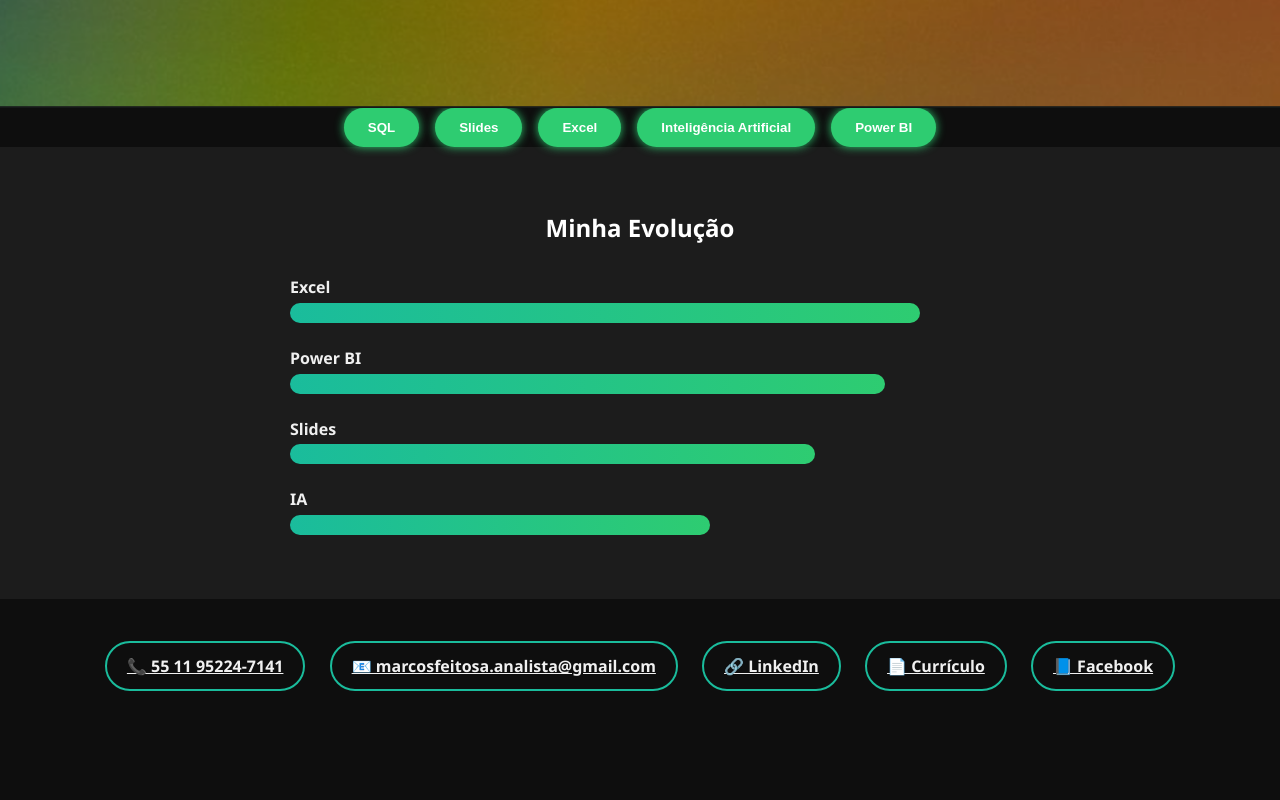
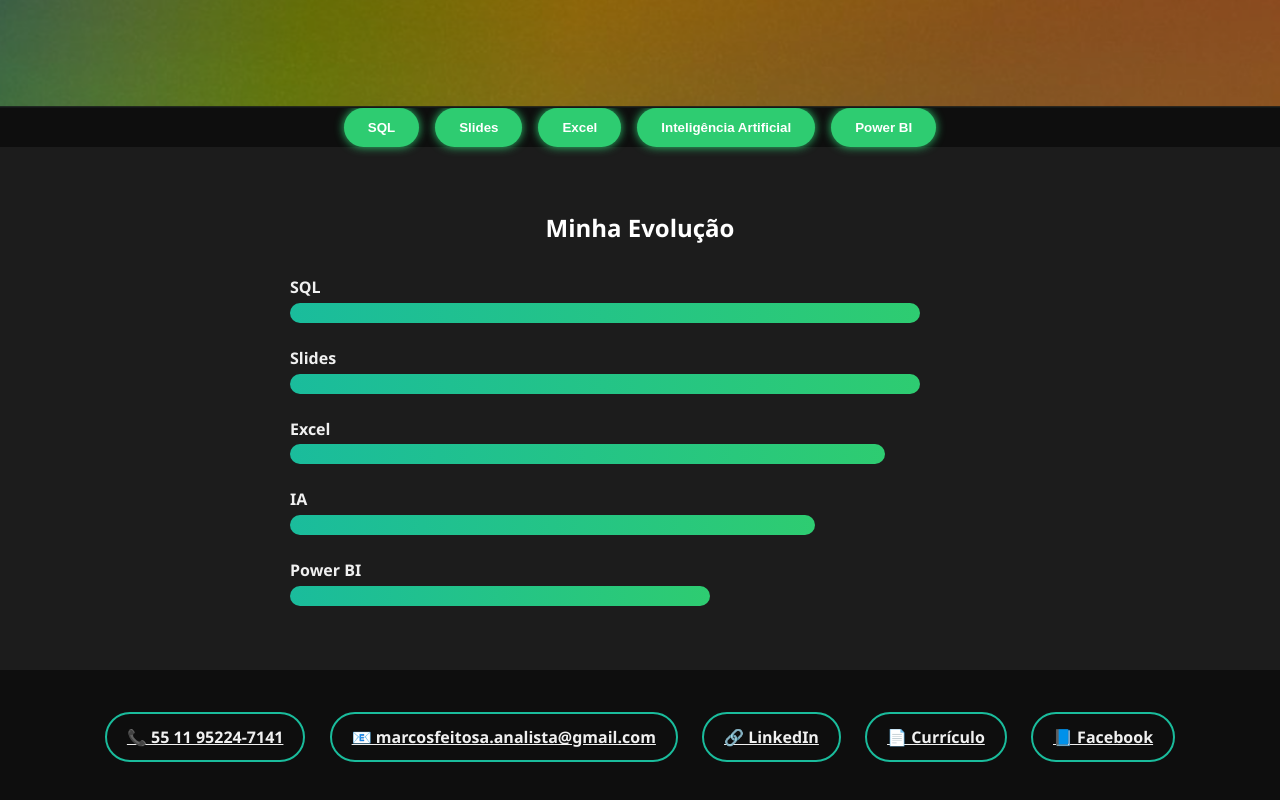
Before and after one commit to MarcosFeitosa0408/site-analista-dados, a plain HTML site: page index.html in a window 1280 px wide. Shown: the part 692-1492 px from the top of the page. Before the commit the page ends 1425 px from the top, so only its background shows below. Drawn offline with Linux system fonts and the light colour scheme.

Commit message:
Update index.html
Atualização

```diff
--- a/index.html
+++ b/index.html
@@ -94,10 +94,11 @@ window.addEventListener("click", function(e) {
   <h2>Minha Evolução</h2>
   <div class="barras-container">
     <!-- Ordem decrescente -->
-    <div class="barra"><label>Excel</label><div class="progresso" style="width:90%"></div></div>
-    <div class="barra"><label>Power BI</label><div class="progresso" style="width:85%"></div></div>
-    <div class="barra"><label>Slides</label><div class="progresso" style="width:75%"></div></div>
-    <div class="barra"><label>IA</label><div class="progresso" style="width:60%"></div></div>
+    <div class="barra"><label>SQL</label><div class="progresso" style="width:90%"></div></div>
+    <div class="barra"><label>Slides</label><div class="progresso" style="width:90%"></div></div>
+    <div class="barra"><label>Excel</label><div class="progresso" style="width:85%"></div></div>
+    <div class="barra"><label>IA</label><div class="progresso" style="width:75%"></div></div>
+    <div class="barra"><label>Power BI</label><div class="progresso" style="width:60%"></div></div>
   </div>
 </section>
 
```
